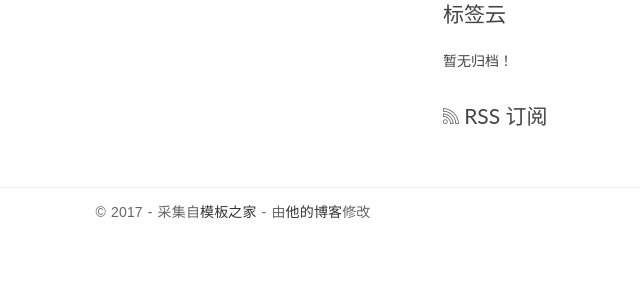
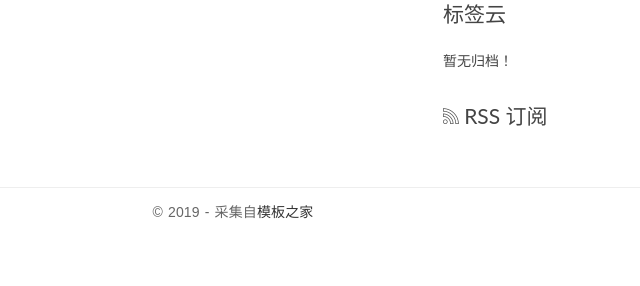
Before and after one commit to tssdhj/LionRock, a Django app: page / in a window 1280 px wide. Shown: the part 514-800 px from the top of the page, without its empty margins (407-1047 px from the left). Run offline with Django 3.2, Linux system fonts and the light colour scheme; data that the repository does not hold is empty; some libraries are stand-ins or nearby versions.

Commit message:
修改base.html

```diff
--- a/templates/base.html
+++ b/templates/base.html
@@ -43,9 +43,12 @@
                     <div class="collapse navbar-collapse" id="bs-example-navbar-collapse-1">
                         <ul class="nav navbar-nav navbar-right">
                             <li class="cl-effect-11"><a href="{% url 'blog:index' %}" data-hover="首页">首页</a></li>
-                            <li class="cl-effect-11"><a href="full-width.html" data-hover="博客">博客</a></li>
+                            <!--<li class="cl-effect-11"><a href="full-width.html" data-hover="博客">博客</a></li>
                             <li class="cl-effect-11"><a href="about.html" data-hover="关于">关于</a></li>
-                            <li class="cl-effect-11"><a href="contact.html" data-hover="联系">联系</a></li>
+                            <li class="cl-effect-11"><a href="contact.html" data-hover="联系">联系</a></li>-->
+                            <li class="cl-effect-11"><a href="#" data-hover="博客">博客</a></li>
+                            <li class="cl-effect-11"><a href="#" data-hover="关于">关于</a></li>
+                            <li class="cl-effect-11"><a href="#" data-hover="联系">联系</a></li>
                         </ul>
                     </div><!-- /.navbar-collapse -->
                 </nav>
@@ -142,9 +145,9 @@
     <div class="container">
         <div class="row">
             <div class="col-md-12">
-                <p class="copyright">&copy 2017 - 采集自<a href="http://www.cssmoban.com/"
+                <p class="copyright">&copy 2019 - 采集自<a href="http://www.cssmoban.com/"
                                                         target="_blank" title="模板之家">模板之家</a>
-                    - 由<a href="#" title="网页模板" target="_blank">他的博客</a>修改
+                    <!--- 由<a href="#" title="网页模板" target="_blank">他的博客</a>修改-->
                 </p>
             </div>
         </div>
```
